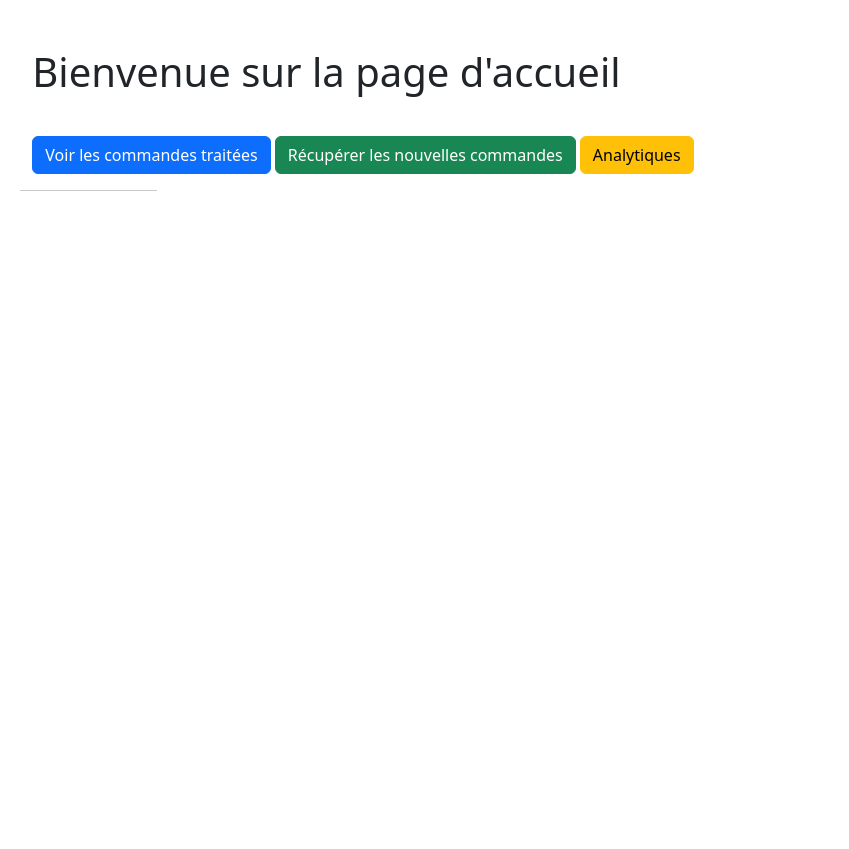
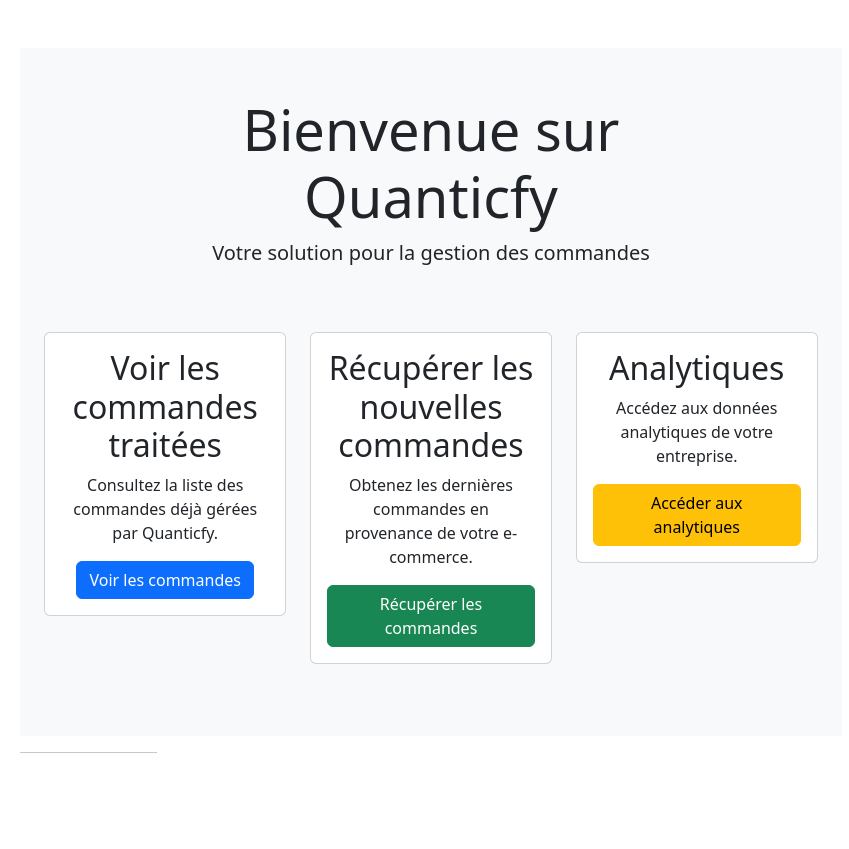
Before and after one commit to GhoAhmed/quanti, a Symfony app: template templates/home.html.twig in a window 1280 px wide. Shown: the part 101-950 px from the top of the page, without its empty margins (209-1058 px from the left). Before the commit the page ends 292 px from the top, so only its background shows below. Run offline with Twig, Linux system fonts and the light colour scheme; the template is opened without the code that fills it, so the values that code supplies are empty; some libraries are stand-ins or nearby versions.

Commit message:
my commit

```diff
--- a/templates/home.html.twig
+++ b/templates/home.html.twig
@@ -1,14 +1,45 @@
 {% extends 'base.html.twig' %}
 
+{% block title %}Accueil{% endblock %}
+
 {% block body %}
+<div class="container-fluid bg-light py-5">
     <div class="container">
-        <div style="margin-bottom:40px;">
-            <h1>Bienvenue sur la page d'accueil</h1>
+        <div class="row">
+            <div class="col-md-8 mx-auto text-center">
+                <h1 class="display-4">Bienvenue sur Quanticfy</h1>
+                <p class="lead">Votre solution pour la gestion des commandes</p>
+            </div>
         </div>
-        <div>
-            <a href="{{ path('list_orders') }}" class="btn btn-primary">Voir les commandes traitées</a>
-            <a href="{{ path('get_new_orders') }}" class="btn btn-success">Récupérer les nouvelles commandes</a>
-            <a href="{{ path('app_analytics') }}" class="btn btn-warning">Analytiques</a>
+        <div class="row mt-5 text-center">
+            <div class="col-md-4 mb-4">
+                <div class="card">
+                    <div class="card-body">
+                        <h2 class="card-title">Voir les commandes traitées</h2>
+                        <p class="card-text">Consultez la liste des commandes déjà gérées par Quanticfy.</p>
+                        <a href="{{ path('list_orders') }}" class="btn btn-primary">Voir les commandes</a>
+                    </div>
+                </div>
+            </div>
+            <div class="col-md-4 mb-4">
+                <div class="card">
+                    <div class="card-body">
+                        <h2 class="card-title">Récupérer les nouvelles commandes</h2>
+                        <p class="card-text">Obtenez les dernières commandes en provenance de votre e-commerce.</p>
+                        <a href="{{ path('get_new_orders') }}" class="btn btn-success">Récupérer les commandes</a>
+                    </div>
+                </div>
+            </div>
+            <div class="col-md-4 mb-4">
+                <div class="card">
+                    <div class="card-body">
+                        <h2 class="card-title">Analytiques</h2>
+                        <p class="card-text">Accédez aux données analytiques de votre entreprise.</p>
+                        <a href="{{ path('app_analytics') }}" class="btn btn-warning">Accéder aux analytiques</a>
+                    </div>
+                </div>
+            </div>
         </div>
     </div>
+</div>
 {% endblock %}
```
Also changed, not shown: public/css/orders.css (added, +43 -0 lines), src/ApiClient/CommerceApiClient.php (+17 -6 lines), src/Controller/ApiController.php (+15 -3 lines), src/DataBaseStore/DataStore.php (+38 -6 lines), templates/commande/index.html.twig (+24 -15 lines), 1 other file.
